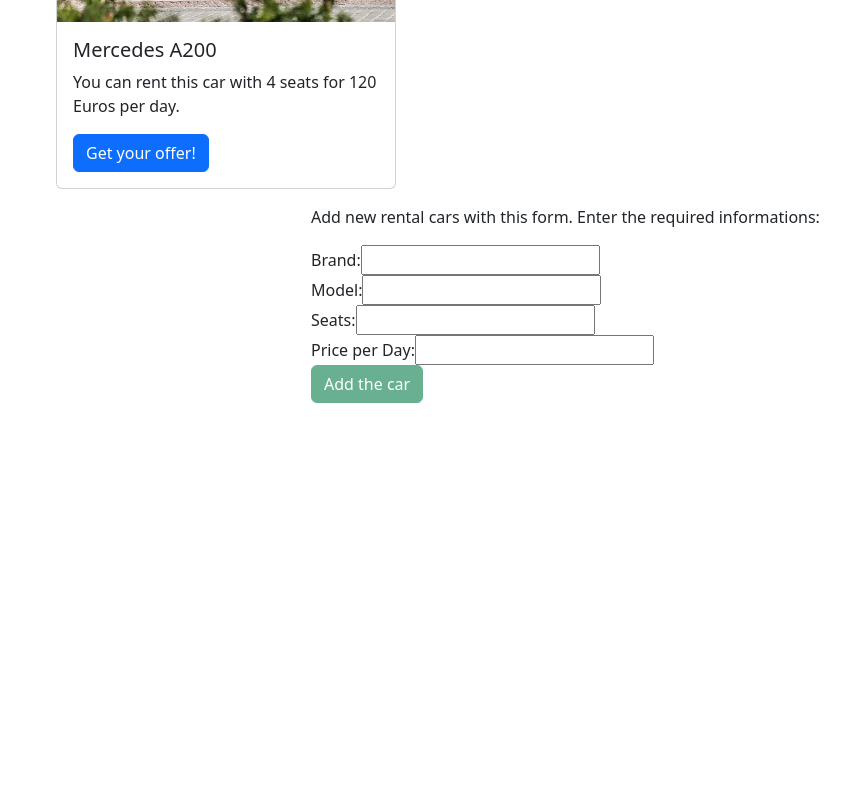
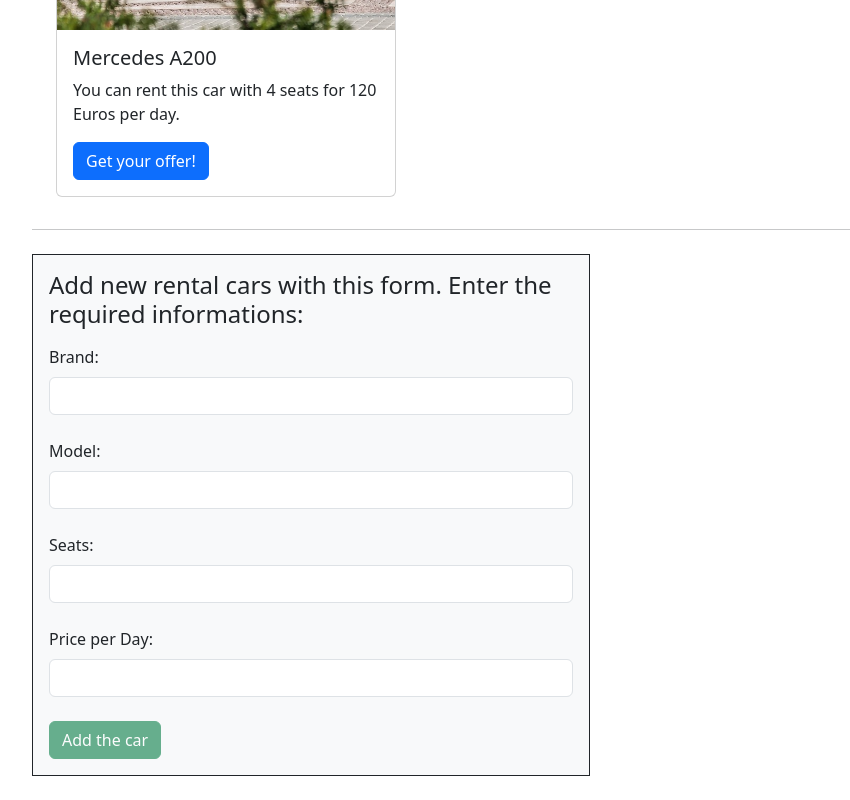
Before and after one commit to Stumpjumper1804/CarRental, an Angular app: page / in a window 1280 px wide. Shown: the part 714-1514 px from the top of the page, without its empty margins (50-900 px from the left). Before the commit the page ends 1117 px from the top, so only its background shows below. Built offline with nearby package versions, Linux system fonts and the light colour scheme.

Commit message:
Challenge done

```diff
--- a/src/app/form/form.component.html
+++ b/src/app/form/form.component.html
@@ -1,6 +1,7 @@
 <div class="w-50 mx-auto mt-5">
   <form [formGroup]="feedback" (ngSubmit)="onSubmit()">
     <div class="mb-3">
+      <!--email-->
       <label for="email" class="form-label">Email address</label>
       <input
         type="email"
@@ -9,8 +10,24 @@
         placeholder="name@example.com"
         formControlName="email"
       />
+      <div
+        *ngIf="
+          feedback.controls.email.invalid &&
+          (feedback.controls.email.dirty || feedback.controls.email.touched)
+        "
+        class="alert alert-danger"
+      >
+        <div *ngIf="feedback.controls.email.hasError('required')">
+          The email address is required.
+        </div>
+        <div *ngIf="feedback.controls.email.hasError('email')">
+          Please enter a correct email address.
+        </div>
+      </div>
     </div>
     <div class="mb-3">
+      <!--message-->
+
       <label for="message" class="form-label">Write your message</label>
       <textarea
         class="form-control"
@@ -18,7 +35,23 @@
         rows="3"
         formControlName="message"
       ></textarea>
+      <div
+        *ngIf="
+          feedback.controls.message.invalid &&
+          (feedback.controls.message.dirty || feedback.controls.message.touched)
+        "
+        class="alert alert-danger"
+      >
+        <div *ngIf="feedback.controls.message.hasError('required')">
+          Please enter a text message.
+        </div>
+        <div *ngIf="feedback.controls.message.hasError('minlength')">
+          The message name must be at least 30 characters long.
+        </div>
+      </div>
     </div>
-    <button type="submit" class="btn btn-success">Submit</button>
+    <button type="submit" [disabled]="!feedback.valid" class="btn btn-success">
+      Submit
+    </button>
   </form>
 </div>
--- a/src/app/form/form.component.ts
+++ b/src/app/form/form.component.ts
@@ -11,11 +11,12 @@
     email: new FormControl('', [Validators.required, Validators.email]),
     message: new FormControl('', [
       Validators.required,
-      Validators.minLength(5),
+      Validators.minLength(30),
     ]),
   });
 
   onSubmit() {
     alert('Your meesage has been sent!');
+    this.feedback.reset();
   }
 }
--- a/src/app/home-page/home-page.component.html
+++ b/src/app/home-page/home-page.component.html
@@ -24,15 +24,24 @@
     }
   </div>
 
+  <hr />
+
   <!--add form to add new cars-->
   <!-- <app-add-car-form></app-add-car-form> -->
-  <div class="w-50 mx-auto">
-    <p>Add new rental cars with this form. Enter the required informations:</p>
+  <div class="w-50 my-4 p-3 bg-body-tertiary border border-dark border-1">
+    <p class="h4 mb-3">
+      Add new rental cars with this form. Enter the required informations:
+    </p>
 
     <form [formGroup]="addCar" (ngSubmit)="onSubmit()">
       <!--brand-->
-      <label for="brand">Brand: </label>
-      <input id="brand" type="text" formControlName="brand" /><br />
+      <label for="brand" class="form-label">Brand: </label>
+      <input
+        id="brand"
+        class="form-control"
+        type="text"
+        formControlName="brand"
+      /><br />
 
       <div
         *ngIf="
@@ -49,8 +58,13 @@
         </div>
       </div>
       <!--model-->
-      <label for="model">Model: </label>
-      <input id="model" type="text" formControlName="model" /><br />
+      <label for="model" class="form-label">Model: </label>
+      <input
+        id="model"
+        class="form-control"
+        type="text"
+        formControlName="model"
+      /><br />
 
       <div
         *ngIf="
@@ -64,8 +78,13 @@
         </div>
       </div>
       <!--seats-->
-      <label for="seats">Seats: </label>
-      <input id="seats" type="number" formControlName="seats" /><br />
+      <label for="seats" class="form-label">Seats: </label>
+      <input
+        id="seats"
+        class="form-control"
+        type="number"
+        formControlName="seats"
+      /><br />
 
       <div
         *ngIf="
@@ -82,8 +101,13 @@
         </div>
       </div>
       <!--price-->
-      <label for="pricePerDay">Price per Day: </label>
-      <input id="pricePerDay" type="number" formControlName="pricePerDay" />
+      <label for="pricePerDay" class="form-label">Price per Day: </label>
+      <input
+        id="pricePerDay"
+        class="form-control"
+        type="number"
+        formControlName="pricePerDay"
+      />
 
       <div
         *ngIf="
@@ -99,7 +123,7 @@
       </div>
 
       <button
-        class="btn btn-success d-block"
+        class="btn btn-success d-block mt-4"
         type="submit"
         [disabled]="!addCar.valid"
         value="addCar"
--- a/src/app/navbar/navbar.component.html
+++ b/src/app/navbar/navbar.component.html
@@ -29,13 +29,16 @@
           </button>
         </li>
         <li class="nav-item">
-          <p>
-            Donated sum: <span class="donated-sum ms-4">{{ donatedSum }}</span>
+          <p class="mt-2 ms-3">
+            Donated sum:
+            <span class="donated-sum fw-bold ms-4">{{ donatedSum }} Euros</span>
           </p>
         </li>
         @if(donatedSum > 200) {
         <li class="nav-item">
-          <span class="vip ms-4">{{ message }}</span>
+          <span class="vip ms-4 d-inline-block fs-4 text-success">{{
+            message
+          }}</span>
         </li>
         }
       </ul>
```
